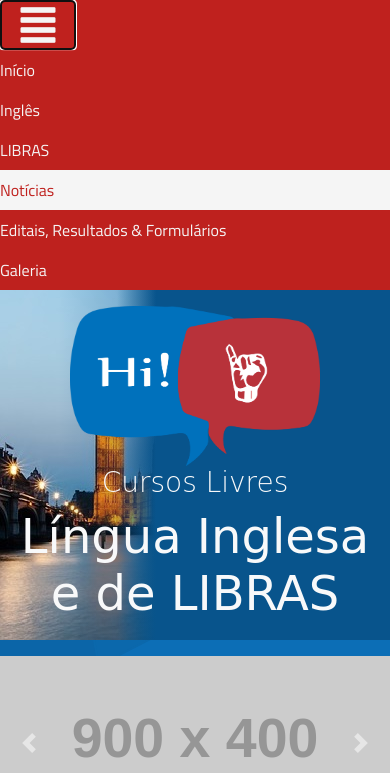
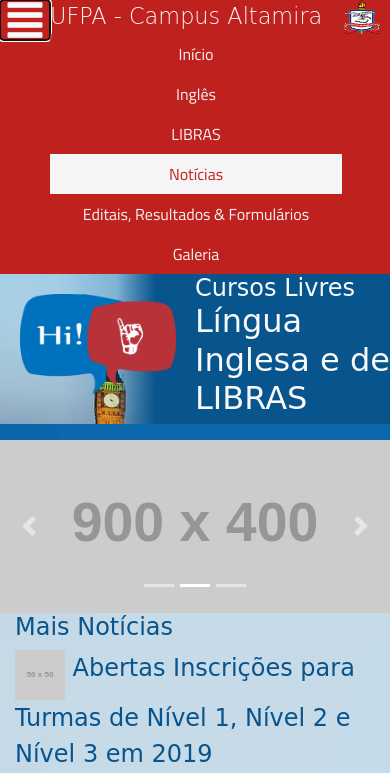
Before and after one commit to Obedio/cllil, a plain HTML site: page noticias/index.html in a window 390 px wide. Both pictures are taken after a click on the button "Toggle navigation". Shown: the top 773 px of the page. Drawn offline with nearby package versions, Linux system fonts and the light colour scheme; placeholder pictures from the web are drawn by us; a web font is replaced by a local one.

Commit message:
Feito banner responsivo em todas telas

```diff
--- a/css/mobile.css
+++ b/css/mobile.css
@@ -34,6 +34,10 @@
 		font-size: 1.5em;
 		margin-bottom: 0;
 	}
+	#ufpa {
+		margin-left: 15px;
+		font-size: 1.4em;
+	}
 	/******************************************ICLASSES A PARTIR DAQUI **************************************/
 	.footer-logo{
 		width: 70px;
--- a/css/styles.css
+++ b/css/styles.css
@@ -53,6 +53,9 @@ nav{
 	background-color: rgba(245,245,245, 0.8) !important;
 }
 .bg-nav{
+	background-color: rgba(191,33,30, 0.8);
+}
+.bg-nav1{
 	background-color: rgba(191,33,30, 0.8);
 }
 .bg-nav:hover{
--- a/noticias/index.html
+++ b/noticias/index.html
@@ -6,6 +6,7 @@
 		<meta http-equiv="x-ua-compatible" content="ie=edge">
 		<title>Cursos Livres</title>
 		<link rel="stylesheet" href="../css/styles.css">
+		<link rel="stylesheet" href="../css/mobile.css">
 		<link href="https://fonts.googleapis.com/css?family=Overlock" rel="stylesheet">
 		<link href="https://fonts.googleapis.com/css?family=Shadows+Into+Light" rel="stylesheet">
 		<link href="https://fonts.googleapis.com/css?family=Titillium+Web" rel="stylesheet">
@@ -15,22 +16,32 @@
 	<body class="font-own">
 		<div class="row m-0"> <!-- ROW DO HEADER E CABEÇALHO-->
 			<nav class="container-fluid navbar navbar-expand-md p-0 m-0">
-				<button class="navbar-toggler" type="button" data-toggle="collapse" data-target="#navbarNavAltMarkup" aria-controls="navbarNavAltMarkup" aria-expanded="false" aria-label="Toggle navigation">
-					<span class="icone navbar-toggler-icon text-gray ">
-						<i class="fas fa-align-justify fa-2x fa-fw"></i>
-					</span>
-				</button>
-				<div class="collapse navbar-collapse" id="navbarNavAltMarkup">
-					<div class="mx-auto  navbar-nav">
-					    <a class="nav-item nav-link text-gray bg-nav" href="../index.html">Início </a>
-						<a class="nav-item nav-link  text-gray bg-nav" href="../ingles/index.html">Inglês </a>
-						<a class="nav-item nav-link text-gray bg-nav" href="../libras/index.html">LIBRAS</a>
-						<a class="nav-item nav-link  active text-padrao1 bg-nav-active" href="#">Notícias<span class="sr-only">(current)</span></a>
-						<a class="nav-item nav-link text-gray bg-nav" href="../editais-e-resultados/index.html">Editais, Resultados & Formulários </a>
-						<a class="nav-item nav-link text-gray bg-nav" href="editais-e-resultados/index.html">Galeria</a>
+					<div class="col-md-6 d-none d-sm-block text-center px-0">
+						<img class="img-fluid d-inline m-0 " style="width: 35px; height: 35px;" src="../imagens/ufpa-logo.png" alt="logo ufpa">
+						<p class="m-0 font-weight-light text-light d-inline align-middle">Universidade Federal do Pará - Campus Altamira</p>
 					</div>
-				</div>
+					<div class="col-md-6 px-0">
+						<p id="ufpa" class="font-weight-light text-light font-title d-inline d-none d-md-none m-0">UFPA - Campus Altamira</p>
+						<img class="img-fluid d-inline m-0 mr-2 float-right d-none d-md-none" style="width: 40px; height: 35px;" src="../imagens/ufpa-logo.png" alt="logo ufpa">
+
+						<button class="float-left navbar-toggler border-0 p-0" type="button" data-toggle="collapse" data-target="#navbarNavAltMarkup" aria-controls="navbarNavAltMarkup" aria-expanded="false" aria-label="Toggle navigation">
+							<span class="icone navbar-toggler-icon text-light">
+								<i class="fas fa-align-justify fa-2x fa-fw"></i>
+							</span>
+						</button>
+						<div class="collapse navbar-collapse align-left" id="navbarNavAltMarkup">
+							<div class="nav-own navbar-nav">
+							    <a class="nav-item nav-link  text-gray bg-nav " href="../index.html">Início </a>
+								<a class="nav-item nav-link text-gray bg-nav" href="../ingles/index.html">Inglês</a>
+								<a class="nav-item nav-link text-gray bg-nav" href="../libras/index.html">LIBRAS</a>
+								<a class="nav-item nav-link active text-padrao1 bg-nav-active" href="#">Notícias<span class="sr-only">(current)</span></a>
+								<a class="nav-item nav-link text-gray bg-nav" href="../editais-e-resultados/index.html">Editais, Resultados & Formulários</a>
+								<a class="nav-item nav-link text-gray bg-nav" href="../galeria/index.html">Galeria</a>
+							</div>
+						</div>
+					</div>
 			</nav>
+
 			<header>
 				<div class="container-fluid px-0 m-0">
 					<div id="banner" class="px-0 m-0">
@@ -41,10 +52,14 @@
 									significativo da comunidade da região da transamazônica</p>
 								</div>
 								<div class="p-0 m-0 col-md-6 col-sm-12 text-center">
-									<div id="texto-banner" class="mt-3">
-									 	<img class="img-fluid" style="width: 250px; height: 160px" src="../imagens/final-logo.png" alt="logo do curso livre">
-										<h3 class="font-weight-light text-center text-light">Cursos Livres</h3>
-										<h1 class="display-4 font-weight-light text-center text-light "><strong>Língua Inglesa e de LIBRAS</strong></h1>
+									<div class="row p-0 m-0" id="texto-banner">
+										<div class="col col-sm-12">
+											<img id="logo-banner" class="img-fluid" src="../imagens/final-logo.png" alt="curso-livre-logo">
+										</div>
+										<div class="col font-weight-light text-left text-md-center text-light">
+											<h2>Cursos Livres</h2>
+											<h1>Língua Inglesa e de LIBRAS</h1>
+										</div>
 									</div>
 								</div>
 							</div>
@@ -53,6 +68,7 @@
 				</div>
 			</header>
 		</div> <!-- FINAL DA ROW DO CABEÇALHO-->
+
 		<div class="container">
 			<div class="row"> <!-- ROW PRINCIPAL -->
 				<div class="col-md-9 col-sm-12 mt-3 p-0 m-0"> <!-- COL CONTEUDO PRINCIAL-->
```
Also changed, not shown: editais-e-resultados/index.html (+33 -18 lines), index.html (+20 -8 lines), ingles/index.html (+33 -16 lines), libras/index.html (+34 -18 lines), noticias/todas-noticias/noticia-1.html (+33 -18 lines), imagens/co-working.jpg (deleted), imagens/photo_74954_20160905.jpg (deleted), imagens/team.jpg (deleted), 1 other file.
